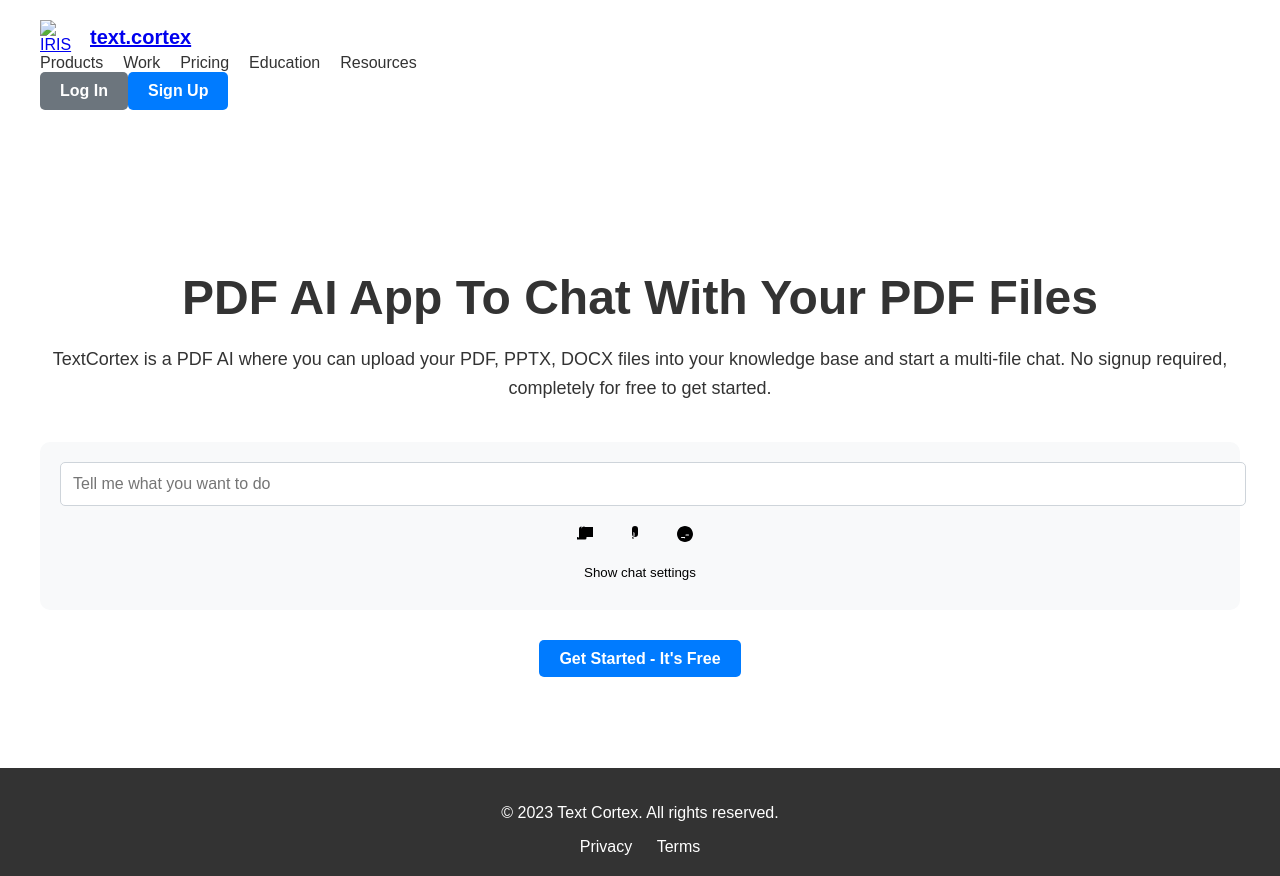
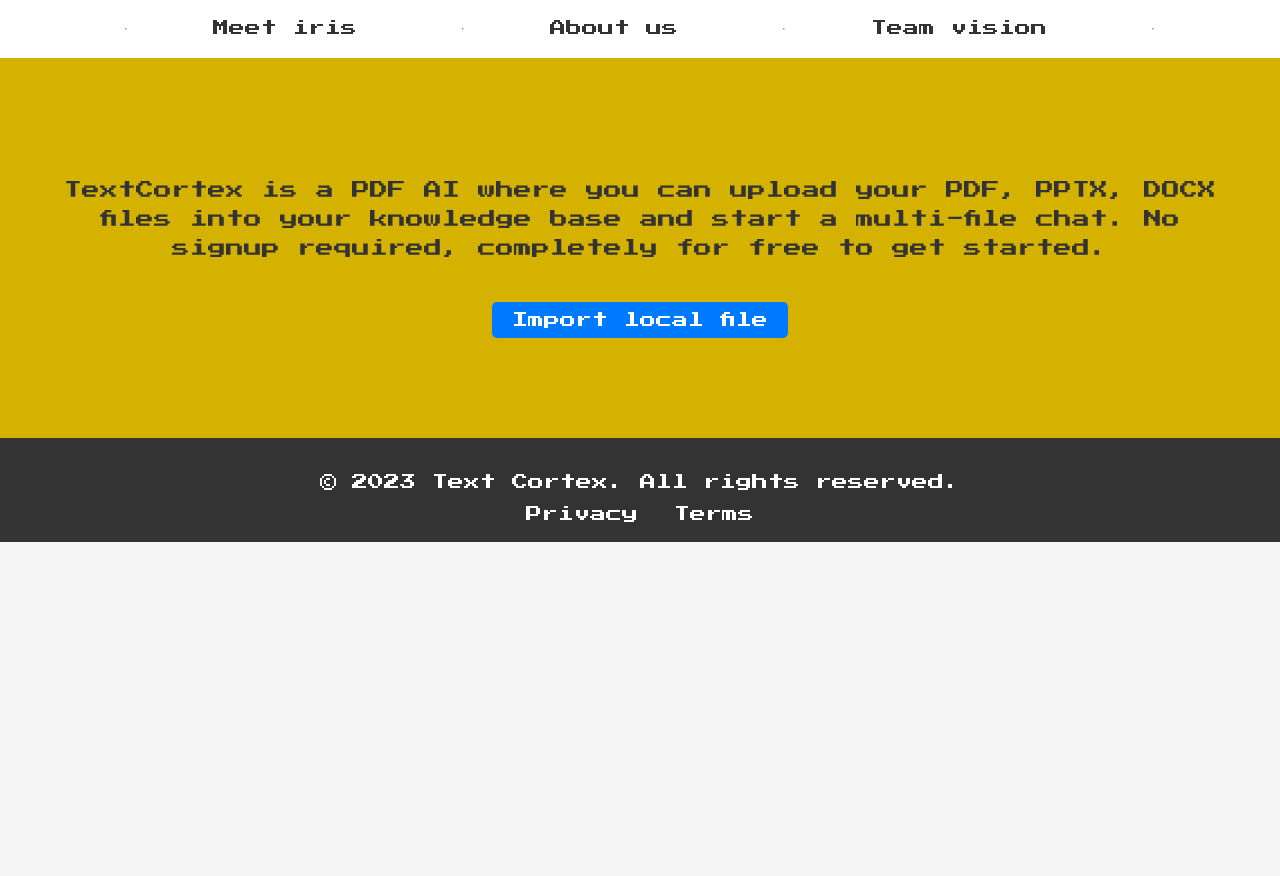
Before and after one commit to aarontphil/iris, a plain HTML site: page index.html in a window 1280 px wide. After the commit the page ends 800 px from the top, so only its background shows below. Drawn offline with Linux system fonts and the light colour scheme.

Commit message:
local drive file is added

```diff
--- a/index.html
+++ b/index.html
@@ -3,61 +3,59 @@
 <head>
     <meta charset="UTF-8">
     <meta name="viewport" content="width=device-width, initial-scale=1.0">
-    <title>Text Cortex</title>
     <link rel="stylesheet" href="style.css">
+
 </head>
 <body>
     <header>
         <div class="container">
             <a href="#" class="logo">
-                <img src="logo.svg" alt="IRIS">
-                <span>text.cortex</span>
             </a>
             <nav>
                 <ul>
-                    <li><a href="#">Products</a></li>
-                    <li><a href="#">Work</a></li>
-                    <li><a href="#">Pricing</a></li>
-                    <li><a href="#">Education</a></li>
-                    <li><a href="#">Resources</a></li>
+                    <hr>
+                    <li><a href="imtl.html">Meet iris</a></li>
+                    <hr>
+                    <li><a href="#">About us</a></li>
+                    <hr>
+                    <li><a href="#">Team vision</a></li>
+                    <hr>
                 </ul>
             </nav>
-            <div class="actions">
-                <a href="#" class="btn btn-secondary">Log In</a>
-                <a href="#" class="btn btn-primary">Sign Up</a>
-            </div>
         </div>
     </header>
     <main>
+        <link rel="preconnect" href="https://fonts.gstatic.com">
+     <link href="https://fonts.googleapis.com/css2?family=Press+Start+2P&display=swap" rel="stylesheet">
         <section class="hero">
             <div class="container">
-                <h1>PDF AI App To Chat With Your PDF Files</h1>
+                <style>
+                    body{
+                        font-family: 'Press Start 2P',cursive;
+                    }
+                </style>
                 <p>TextCortex is a PDF AI where you can upload your PDF, PPTX, DOCX files into your knowledge base and start a multi-file chat. No signup required, completely for free to get started.</p>
-                <div class="chat-box">
-                    <div class="chat-input">
-                        <input type="text" placeholder="Tell me what you want to do" />
-                        <button>
-                            <svg xmlns="http://www.w3.org/2000/svg" width="16" height="16" fill="currentColor" class="bi bi-paperclip" viewBox="0 0 16 16">
-                                <path d="M4.5 3a2.5 2.5 0 0 1 5 0v9a1.5 1.5 0 0 1-1.5 1.5h-9A1.5 1.5 0 0 1 2 12v-9a2.5 2.5 0 0 1 2.5-2.5z"/>
-                                <path d="M7.5 1a.5.5 0 0 0-.5.5v9a.5.5 0 0 0 .5.5h9a.5.5 0 0 0 .5-.5v-9a.5.5 0 0 0-.5-.5h-9z"/>
-                            </svg>
-                        </button>
-                        <button>
-                            <svg xmlns="http://www.w3.org/2000/svg" width="16" height="16" fill="currentColor" class="bi bi-mic-fill" viewBox="0 0 16 16">
-                                <path d="M5 3a3 3 0 0 1 6 0v5a3 3 0 0 1-6 0V3zm1 3.5a.5.5 0 0 0 .5.5v3a.5.5 0 0 0 1 0v-3a.5.5 0 0 0-.5-.5zm-1 4.5a.5.5 0 0 0 .5.5v1a.5.5 0 0 0 1 0v-1a.5.5 0 0 0-.5-.5z"/>
-                            </svg>
-                        </button>
-                        <button>
-                            <svg xmlns="http://www.w3.org/2000/svg" width="16" height="16" fill="currentColor" class="bi bi-arrow-right-circle-fill" viewBox="0 0 16 16">
-                                <path d="M8 0C3.6 0 0 3.6 0 8s3.6 8 8 8 8-3.6 8-8-3.6-8-8-8zm0 12.5a.5.5 0 0 1-.5-.5H4.5a.5.5 0 0 1 0-1H8a.5.5 0 0 1 .5.5v-2.5a.5.5 0 0 1 .5-.5h2.5a.5.5 0 0 1 0 1H8.5a.5.5 0 0 1-.5.5v2.5z"/>
-                            </svg>
-                        </button>
-                    </div>
-                    <div class="chat-settings">
-                        <button>Show chat settings</button>
-                    </div>
-                </div>
-                <a href="#" class="btn btn-primary">Get Started - It's Free</a>
+                <style>
+                    @import url('https://fonts.googleapis.com/css2?family=Press+Start+2P&display=swap');
+
+                    .blue-button {
+                      font-family: 'Press Start 2P', cursive; /* add Press Start 2P font */
+                      background-color: #007bff; /* blue color */
+                      color: #ffffff; /* white text color */
+                      border: none;
+                      padding: 10px 20px;
+                      font-size: 16px;
+                      cursor: pointer; /* change the cursor to a pointing hand */
+                      border-radius: 5px;
+                    }
+
+                    .blue-button:hover {
+                      background-color: #0069d9; /* darker blue on hover */
+                    }
+                  </style>
+
+                  <input type="file" id="fileInput" style="display: none;" />
+                  <button class="blue-button" onclick="document.getElementById('fileInput').click()">Import local file</button>
             </div>
         </section>
     </main>
--- a/style.css
+++ b/style.css
@@ -82,7 +82,7 @@
 /* Hero Styles */
 .hero {
     padding: 100px 0;
-    background: #fff;
+    background: #d5b200;
     text-align: center;
 }
 
```
Also changed, not shown: imtl.html (added).
